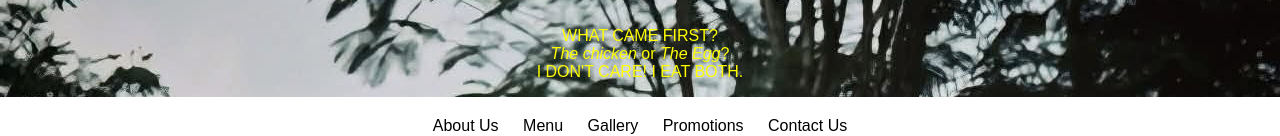
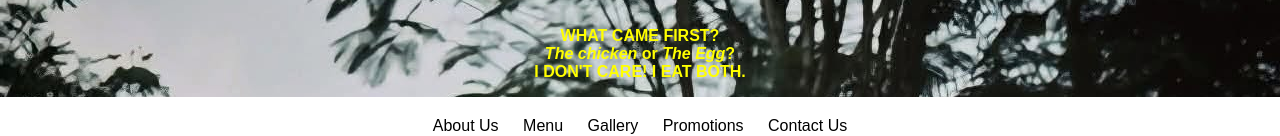
Before and after one commit to vleznenajavoc-coder/Javoc-website, a plain HTML site: page index.html in a window 1280 px wide. Shown: the part 283-419 px from the top of the page. Drawn offline with Linux system fonts and the light colour scheme.

Commit message:
7th Porgress

```diff
--- a/index.html
+++ b/index.html
@@ -9,7 +9,7 @@
             <header id="top">
                 <h1>Chicklynne's Boneless Chicken</h1>
                 <img src="images/logo.jpg" alt="Chicklynne's Boneless Chicken Logo" class="logo">
-                <p class="welcome">WHAT CAME FIRST?<br> <i>The chicken</i> or <i>The Egg</i>?<br> I DON'T CARE! I EAT BOTH.</p>
+                <p class="welcome"><b>WHAT CAME FIRST?<br> <i>The chicken</i> or <i>The Egg</i>?<br> I DON'T CARE! I EAT BOTH.</b></p>
             </header>
             <nav>
                 <a href="#about-us">About Us</a>
--- a/style.css
+++ b/style.css
@@ -13,6 +13,8 @@ h1{
     text-align: center;
     color: #ffffff;
 }
+*
+
 
 .logo{
     width: 200px;
@@ -30,6 +32,7 @@ h1{
 .about{
     text-align: justify;
     color: #ffffff;
+
 }
 
 .gallery{
```
